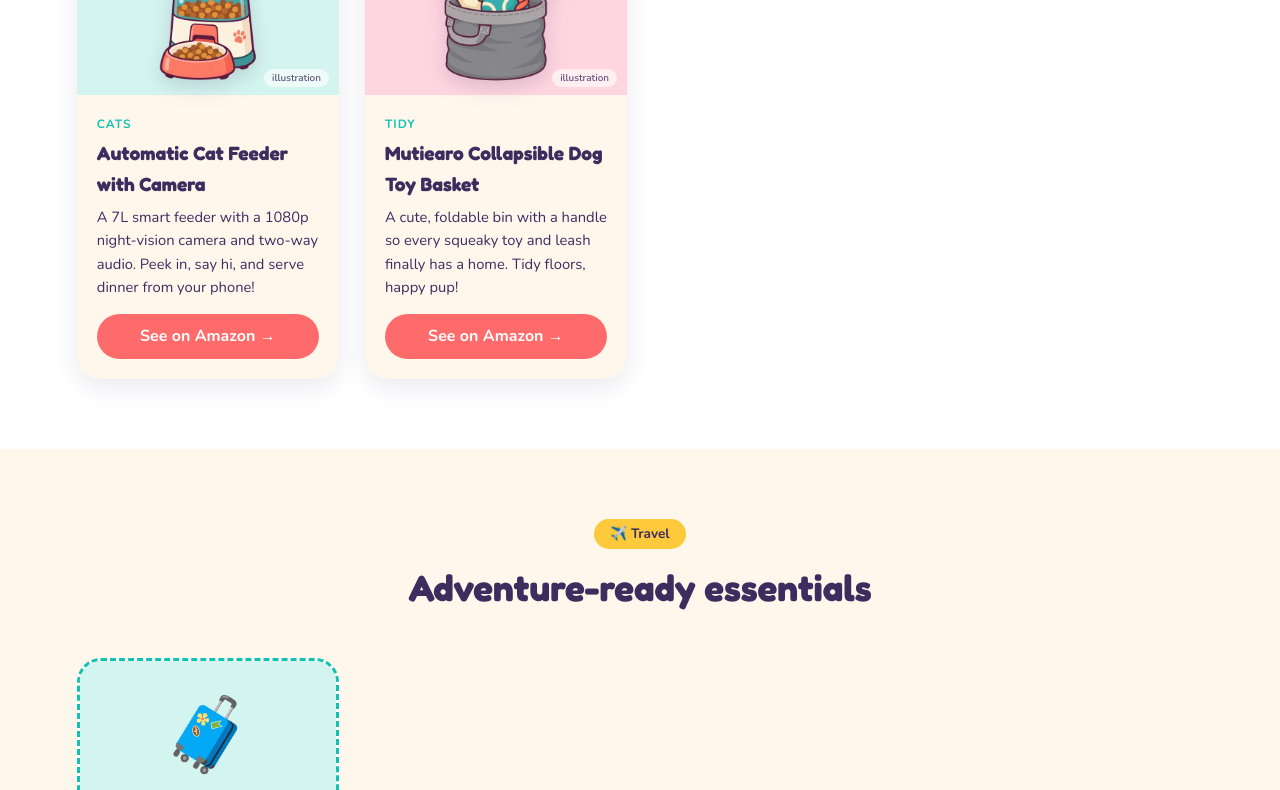
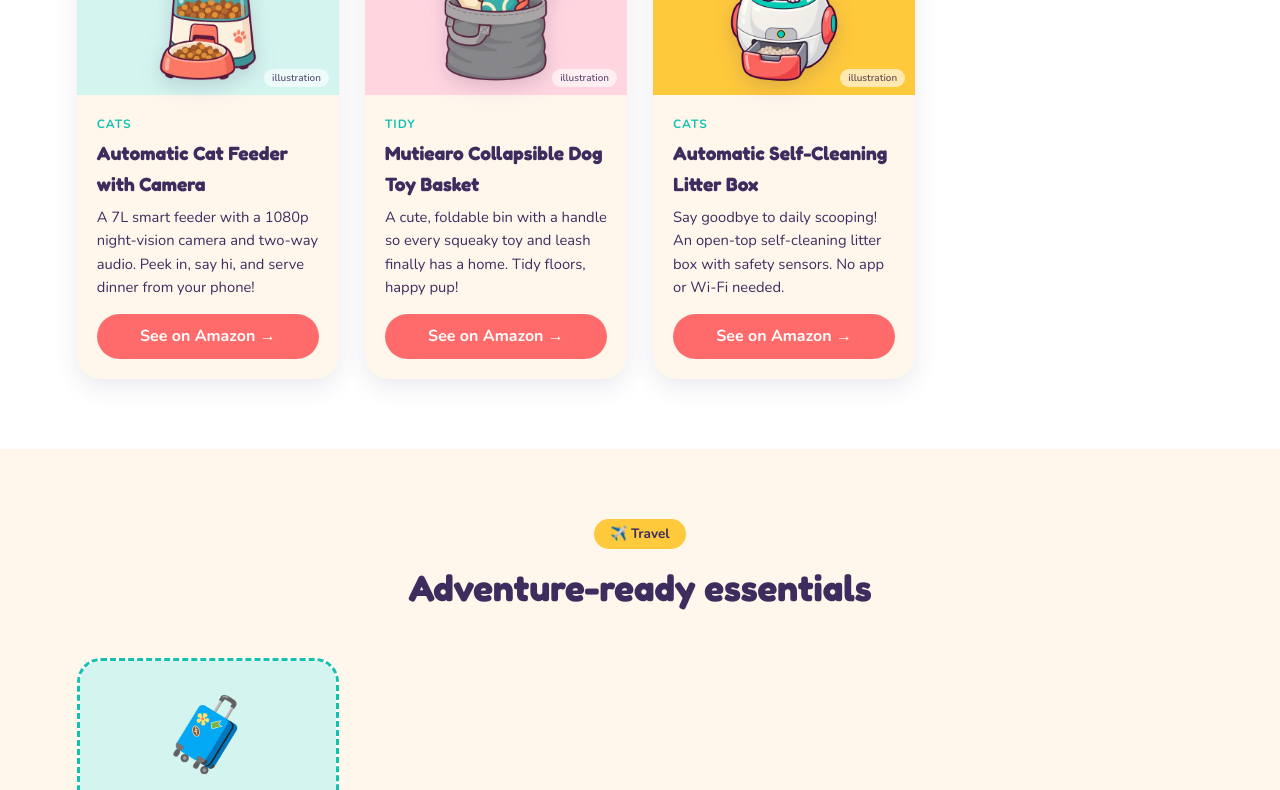
Before and after one commit to pterodactylservices-devdepartment/chicken-mk1, a plain HTML site: page index.html in a window 1280 px wide. Shown: the part 1847-2637 px from the top of the page. Drawn offline with nearby package versions, Linux system fonts and the light colour scheme.

Commit message:
Add litter box (Pets) and crossbody bag (Favorite Finds)

```diff
--- a/index.html
+++ b/index.html
@@ -103,6 +103,7 @@ footer p{max-width:700px;margin:8px auto}
     <div class="card"><div class="img" style="background:#FFF0B8"><img src="assets/products/dog-feeder.webp" alt="Illustration of Automatic Dog Feeder for Large Breeds" loading="lazy" width="132" height="132"><span class="note">illustration</span></div><div class="body"><span class="tag">Dogs</span><h3>Automatic Dog Feeder for Large Breeds</h3><p>A 15L Wi-Fi feeder with custom meals and portions, an anti-clog design, and an elevated stand. Dinner is always on time!</p><a class="buy" target="_blank" rel="sponsored noopener" href="https://link.amazon/B0hOUrmVL">See on Amazon →</a></div></div>
     <div class="card"><div class="img" style="background:var(--mint)"><img src="assets/products/cat-feeder.webp" alt="Illustration of Automatic Cat Feeder with Camera" loading="lazy" width="132" height="132"><span class="note">illustration</span></div><div class="body"><span class="tag">Cats</span><h3>Automatic Cat Feeder with Camera</h3><p>A 7L smart feeder with a 1080p night-vision camera and two-way audio. Peek in, say hi, and serve dinner from your phone!</p><a class="buy" target="_blank" rel="sponsored noopener" href="https://link.amazon/B01Vt2Q7a">See on Amazon →</a></div></div>
     <div class="card"><div class="img" style="background:var(--pink)"><img src="assets/products/toy-basket.webp" alt="Illustration of Mutiearo Collapsible Dog Toy Basket" loading="lazy" width="132" height="132"><span class="note">illustration</span></div><div class="body"><span class="tag">Tidy</span><h3>Mutiearo Collapsible Dog Toy Basket</h3><p>A cute, foldable bin with a handle so every squeaky toy and leash finally has a home. Tidy floors, happy pup!</p><a class="buy" target="_blank" rel="sponsored noopener" href="https://link.amazon/B01wWYNCv">See on Amazon →</a></div></div>
+    <div class="card"><div class="img" style="background:var(--gold)"><img src="assets/products/litter-box.webp" alt="Illustration of an automatic self-cleaning cat litter box" loading="lazy" width="132" height="132"><span class="note">illustration</span></div><div class="body"><span class="tag">Cats</span><h3>Automatic Self-Cleaning Litter Box</h3><p>Say goodbye to daily scooping! An open-top self-cleaning litter box with safety sensors. No app or Wi-Fi needed.</p><a class="buy" target="_blank" rel="sponsored noopener" href="https://link.amazon/B05glgwVg">See on Amazon →</a></div></div>
   </div>
 </section>
 
@@ -143,6 +144,7 @@ footer p{max-width:700px;margin:8px auto}
     <div class="card"><div class="img" style="background:#FFF0B8"><img src="assets/products/bluetooth-speaker.webp" alt="Illustration of JBL Go 4 Bluetooth speaker" loading="lazy" width="132" height="132"><span class="note">illustration</span></div><div class="body"><span class="tag">Tech</span><h3>JBL Go 4 Portable Bluetooth Speaker</h3><p>A tiny waterproof and dustproof speaker with big, punchy sound and up to 7 hours of play. Perfect for trips and picnics.</p><a class="buy" target="_blank" rel="sponsored noopener" href="https://link.amazon/B09dlcp8q">See on Amazon →</a></div></div>
     <div class="card"><div class="img" style="background:var(--gold)"><img src="assets/products/air-fryer-oven.webp" alt="Illustration of Emeril Lagasse French Door Air Fryer Oven" loading="lazy" width="132" height="132"><span class="note">illustration</span></div><div class="body"><span class="tag">Kitchen</span><h3>Emeril Lagasse 26QT French Door Air Fryer Oven</h3><p>An extra-large air fryer and toaster oven with 24 presets. It fits a whole chicken or a 12" pizza.</p><a class="buy" target="_blank" rel="sponsored noopener" href="https://link.amazon/B0bizDwtc">See on Amazon →</a></div></div>
     <div class="card"><div class="img" style="background:var(--pink)"><img src="assets/products/hoodie.webp" alt="Illustration of Carhartt K288 hooded sweatshirt" loading="lazy" width="132" height="132"><span class="note">illustration</span></div><div class="body"><span class="tag">Cozy</span><h3>Carhartt Men's Iconic K288 Logo Sweatshirt</h3><p>A roomy, heavyweight hoodie with a handwarmer pocket and an adjustable hood. Built tough for chilly days. Runs large.</p><a class="buy" target="_blank" rel="sponsored noopener" href="https://link.amazon/B0fXyA4Gn">See on Amazon →</a></div></div>
+    <div class="card"><div class="img" style="background:#E4DBFF"><img src="assets/products/crossbody-bag.webp" alt="Illustration of Michael Kors Carmela convertible crossbody bag" loading="lazy" width="132" height="132"><span class="note">illustration</span></div><div class="body"><span class="tag">Style</span><h3>Michael Kors Women's Carmela Medium Convertible Crossbody Bag</h3><p>A chic logo-print canvas bag with a chain top handle and a detachable crossbody strap. It goes from day to night.</p><a class="buy" target="_blank" rel="sponsored noopener" href="https://link.amazon/B060bp7Dl">See on Amazon →</a></div></div>
   </div>
 </section>
 
```
